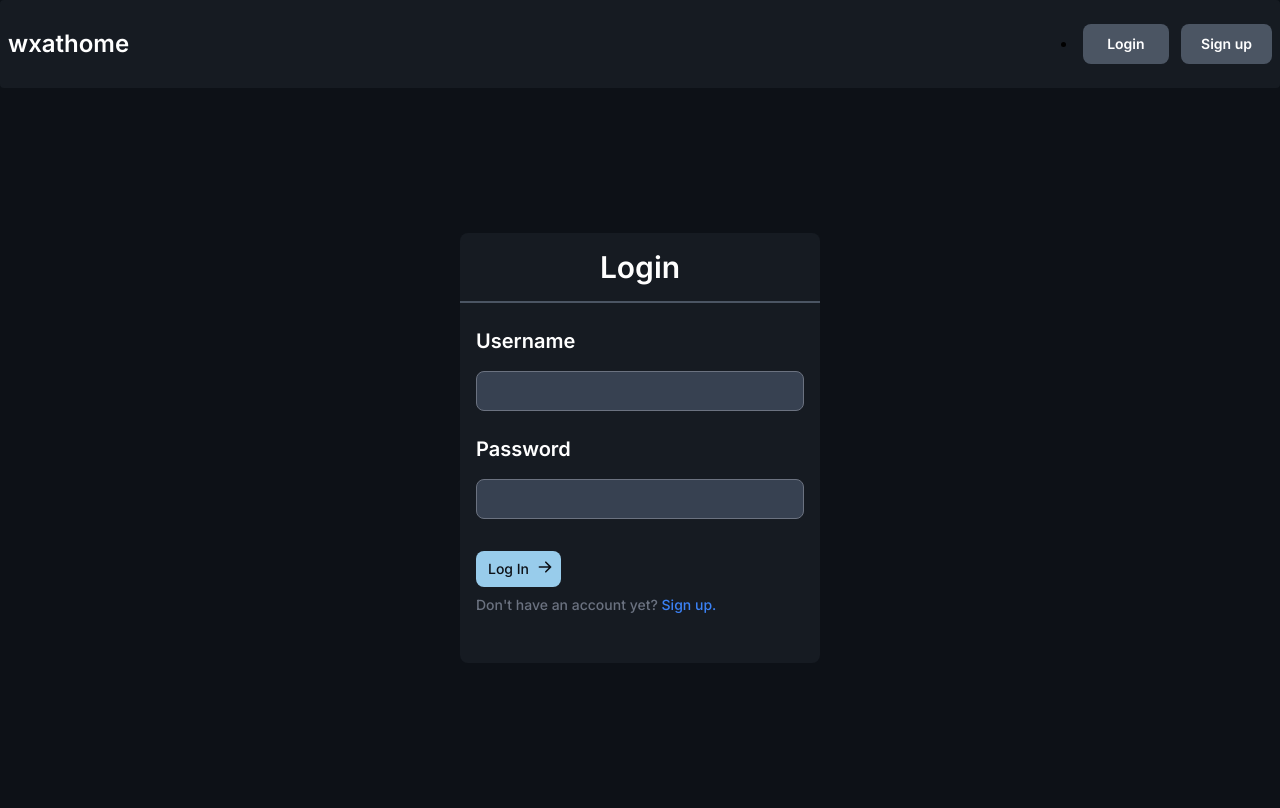
After one commit to Shom770/wxathome, a Flask app: page /login in a window 1280 px wide. The commit adds this page. Run offline with Flask 3, Linux system fonts and the light colour scheme; parts of the project's set-up code (start-up, migrations or seed data) failed here and were passed over; some libraries are stand-ins or nearby versions.

Commit message:
finished login/signup system

```diff
--- a/src/app.py
+++ b/src/app.py
@@ -1,6 +1,45 @@
-from flask import Flask, render_template
+from os import environ
+
+import requests
+from certifi import where
+from dotenv import load_dotenv
+from flask import Flask, redirect, render_template, request, session, url_for
+from flask_session import Session
+from passlib.hash import sha256_crypt
+from pymongo.mongo_client import MongoClient
+from pymongo.server_api import ServerApi
+
+# Load environment variables
+load_dotenv()
+
+# Constants
+MONGO_PASSWORD = environ.get("MONGODB_PASSWORD")
+WEATHER_API = "https://api.weather.gov"
+
+# Initialize clients for Flask and MongoDB
+uri = f"mongodb+srv://shayaanwadkar:{MONGO_PASSWORD}@cluster0.mqvayku.mongodb.net/?retryWrites=true&w=majority"
 
 app = Flask(__name__)
+client = MongoClient(
+    uri,
+    server_api=ServerApi('1'),
+    tlsCAFile=where()
+)
+database = client.get_database("wxathome")
+
+# Configure the Flask app
+app.config["SECRET_KEY"] = environ.get("FLASK_HASH")
+app.config["SESSION_PERMANENT"] = True
+app.config["SESSION_TYPE"] = "mongodb"
+app.config["SESSION_COOKIE_SECURE"] = True
+app.config["SESSION_COOKIE_SAMESITE"] = "None"
+app.config["SESSION_COOKIE_NAME"] = "wxathome"
+app.config["SESSION_MONGODB"] = client
+app.config["SESSION_MONGODB_DB"] = "wxathome"
+app.config["SESSION_MONGODB_COLLECTION"] = "sessions"
+
+# Start the session to keep the user logged in
+Session(app)
 
 
 def _get_base_params() -> dict[str, str]:
@@ -10,7 +49,9 @@ def _get_base_params() -> dict[str, str]:
         "secondary_color": "#0D1117",
         "red_color": "#FFB3B3",
         "green_color": "#B3FFB3",
-        "name": "Shayaan"
+        "name": session.get("name", "").title(),
+        "station_name": session.get("station_code"),
+        "logged_in": session.get("logged_in", False)
     }
 
 
@@ -23,5 +64,88 @@ def home():
     )
 
 
+@app.route("/login")
+def login():
+    return render_template("login.html", base=_get_base_params())
+
+
+@app.route("/signup")
+def signup():
+    return render_template("signup.html", base=_get_base_params())
+
+
+@app.route("/process_signup", methods=["POST"])
+def process_signup():
+    signup_info = request.get_json()
+
+    # Return an error if any of the fields are empty.
+    fields_filled = sum(bool(signup_info[field]) for field in ("username", "password", "station_code"))
+
+    if fields_filled < 3:
+        return {"action": f"{3 - fields_filled} field(s) are empty."}
+
+    # Make sure the station code provided exists.
+    validate_station = requests.get(f"{WEATHER_API}/stations/{signup_info['station_code']}")
+    if validate_station.status_code == 404:
+        return {"action": "The station code you provided doesn't exist."}
+
+    # Make sure that the username provided isn't already in the database.
+    users = database.get_collection("users")
+    if users.find_one({"username": signup_info["username"]}):
+        return {"action": "The username provided is already in use."}
+
+    # Create the user in the database and return a successful signup.
+    hashed_password = sha256_crypt.hash(signup_info["password"])
+    users.insert_one({
+        "username": signup_info["username"],
+        "password": hashed_password,
+        "station_code": signup_info["station_code"]
+    })
+
+    # Set up the Flask session to keep the user logged in.
+    session["name"] = signup_info["username"]
+    session["station_code"] = signup_info["station_code"]
+    session["logged_in"] = True
+
+    return {"action": "Success"}
+
+
+@app.route("/process_login", methods=["POST"])
+def process_login():
+    login_info = request.get_json()
+
+    # Return an error if any of the fields are empty.
+    fields_filled = sum(bool(login_info[field]) for field in ("username", "password"))
+
+    if fields_filled < 2:
+        return {"action": f"{2 - fields_filled} field(s) are empty."}
+
+    # Make sure that the user exists in the database.
+    users = database.get_collection("users")
+    if not (user := users.find_one({"username": login_info["username"]})):
+        return {"action": "Username or password is incorrect."}
+
+    # Make sure that the password provided is correct
+    password_correct = sha256_crypt.verify(login_info["password"], user["password"])
+    if not password_correct:
+        return {"action": "Username or password is incorrect."}
+
+    # Set up the Flask session to keep the user logged in.
+    session["name"] = login_info["username"]
+    session["station_code"] = user["station_code"]
+    session["logged_in"] = True
+
+    return {"action": "Success"}
+
+
+@app.route("/logout")
+def logout():
+    session["name"] = ""
+    session["logged_in"] = False
+    session["station_code"] = ""
+
+    return redirect(url_for("login"))
+
+
 if __name__ == '__main__':
     app.run(debug=True)
--- a/src/templates/base.html
+++ b/src/templates/base.html
@@ -11,6 +11,7 @@
     <link rel="preconnect" href="https://fonts.gstatic.com" crossorigin>
     <link href="https://fonts.googleapis.com/css2?family=Inter:wght@100;200;300;400;500;600;700;800;900&display=swap" rel="stylesheet">
     <link rel="stylesheet" href="https://unpkg.com/flowbite@1.5.2/dist/flowbite.min.css" />
+    <script type="text/javascript" src="https://code.jquery.com/jquery-1.7.1.min.js"></script>
     <script src="https://unpkg.com/flowbite@1.5.2/dist/flowbite.js"></script>
     <script>
         tailwind.config = {
@@ -26,7 +27,7 @@
 </head>
 
 <body class="bg-[{{ base['secondary_color'] }}]">
-    <nav class="border-gray-200 px-2 sm:px-4 py-2.5 rounded bg-[#161b22]">
+    <nav class="border-gray-200 px-6 lg:px-2 py-{{ 2.5 if base['logged_in'] else 6 }} rounded bg-[#161b22]">
         <div class="container flex flex-wrap justify-between items-center mx-auto">
             <a href="/" class="flex items-center">
                 <span class="self-center text-2xl font-semibold whitespace-nowrap text-white">wxathome</span>
@@ -43,6 +44,7 @@
                 </svg>
             </button>
             <div class="hidden w-full md:block md:w-auto" id="navbar-default">
+                {% if base["logged_in"] %}
                 <ul class="flex flex-col p-4 mt-4 rounded-lg md:flex-row md:space-x-8 md:mt-0 md:text-md md:font-medium md:border-0">
                     <li>
                         <a href="/"
@@ -54,12 +56,31 @@
                             class="mt-2 block py-2 pr-4 pl-3 text-white rounded hover:text-[{{ base['color'] }}]  md:hover:bg-transparent md:border-0 md:hover:text-[{{ base['color'] }}] md:p-0 dark:text-gray-400 md:dark:hover:text-[{{ base['color'] }}] dark:hover:bg-gray-700 dark:hover:text-[{{ base['color'] }}] md:dark:hover:bg-transparent text-md"
                             aria-current="page"><span class="">Forecast</span></a>
                     </li>
+                    <li>
+                        <a href="/logout"
+                            class="mt-2 block py-2 pr-4 pl-3 text-white rounded hover:text-[{{ base['color'] }}]  md:hover:bg-transparent md:border-0 md:hover:text-[{{ base['color'] }}] md:p-0 dark:text-gray-400 md:dark:hover:text-[{{ base['color'] }}] dark:hover:bg-gray-700 dark:hover:text-[{{ base['color'] }}] md:dark:hover:bg-transparent text-md"
+                            aria-current="page"><span class="">Logout</span></a>
+                    </li>
                 </ul>
+                {% else %}
+                <li>
+                    <a href="/login">
+                        <button
+                            class="bg-gray-600 text-white font-semibold rounded-lg text-sm px-4 py-2.5 text-center inline-flex items-center hover:bg-gray-500"
+                            type="button"><span class="px-2">Login</span></button>
+                    </a>
+                    <a href="/signup">
+                        <button
+                            class="bg-gray-600 text-white font-semibold rounded-lg text-sm ml-2 px-3 py-2.5 text-center inline-flex items-center hover:bg-gray-500"
+                            type="button"><span class="px-2">Sign up</span></button>
+                    </a>
+                </li>
+                {% endif %}
             </div>
         </div>
     </nav>
 
-    <div class="w-[90vw] h-[90vh] mt-100 flex flex-col justify-center items-start mx-[10vw] font-sans">
+    <div class="w-screen h-[90vh] mt-100 font-sans">
         {% block content %}
 
         {% endblock content %}
--- /dev/null
+++ b/src/templates/login.html
@@ -0,0 +1,76 @@
+{% extends "base.html" %}
+
+{% block content %}
+
+<div class="flex flex-col justify-center items-center w-full h-full w-[22rem]">
+    <script src="https://unpkg.com/flowbite@1.5.2/dist/flowbite.js"></script>
+    <div class="bg-[#161b22] rounded-lg">
+        <h1 class="text-center text-3xl text-white font-semibold border-b-2 border-gray-600 p-4">
+            Login
+        </h1>
+        <h1 class="text-xl text-white font-semibold mt-2 ml-4 pt-4 mb-2">
+            Username
+        </h1>
+        <input name="username" id="username"
+               class="w-[20.5rem] h-10 bg-gray-700 text-gray-300 rounded-lg mt-2 ml-4 mr-4 p-2 text-md border border-gray-500"/>
+        <br>
+        <h1 class="text-xl text-white font-semibold mt-2 ml-4 pt-4 mb-2">
+            Password
+        </h1>
+        <input name="password" id="password"
+               class="w-[20.5rem] h-10 bg-gray-700 text-gray-300 rounded-lg mt-2 ml-4 mr-4 p-2 text-md border border-gray-500"/>
+        <br>
+
+        <button onclick="submitLogin()"
+            class="inline-flex ml-4 mt-8 py-2 px-3 text-sm font-medium text-center text-[{{ base['secondary_color'] }}] bg-[{{ base['color'] }}]
+            rounded-lg hover:bg-blue-400 focus:ring-4 focus:outline-none focus:bg-blue-400">
+            Log In
+            <svg aria-hidden="true" class="ml-2 -mr-1 w-4 h-4" fill="currentColor" viewBox="0 0 20 20"
+                xmlns="http://www.w3.org/2000/svg">
+                <path fill-rule="evenodd"
+                    d="M10.293 3.293a1 1 0 011.414 0l6 6a1 1 0 010 1.414l-6 6a1 1 0 01-1.414-1.414L14.586 11H3a1 1 0 110-2h11.586l-4.293-4.293a1 1 0 010-1.414z"
+                    clip-rule="evenodd"></path>
+            </svg>
+        </button>
+        <h1 class="text-gray-300 ml-4 mt-2 text-sm font-medium text-gray-500">
+            Don't have an account yet? <a href="/signup" class="text-blue-500 hover:text-blue-400">Sign up.</a>
+        </h1>
+        <div class="alert alert-danger p-6 text-red-400 text-sm" id="errorMessage">
+
+        </div>
+    </div>
+</div>
+<style>
+    input {
+        -webkit-user-select: text;
+        user-select: text;
+    }
+</style>
+<script>
+function submitLogin() {
+    var server_data = {
+        "action": "init",
+        "username": document.getElementById("username").value.toLowerCase(),
+        "password": document.getElementById("password").value
+    };
+
+    $.ajax({
+        type: "POST",
+        url: "/process_login",
+        data: JSON.stringify(server_data),
+        contentType: "application/json",
+        dataType: 'json',
+        success: function (result) {
+            if (result["action"] == "Success") {
+                document.getElementById("errorMessage").innerText = ""
+                window.location.replace("/");
+            }
+            else {
+                document.getElementById("errorMessage").innerText = result["action"]
+            }
+        }
+    });
+}
+</script>
+
+{% endblock content %}
```
Also changed, not shown: src/templates/index.html (+25 -4 lines), src/templates/signup.html (added, +108 -0 lines), src/static/sad_cloud.png (added).
